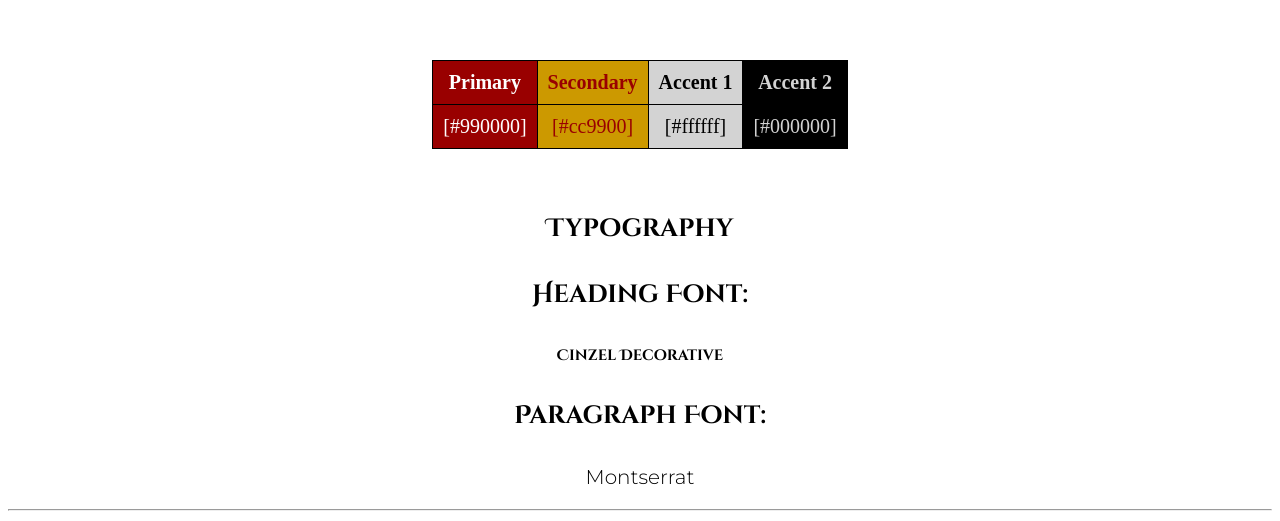
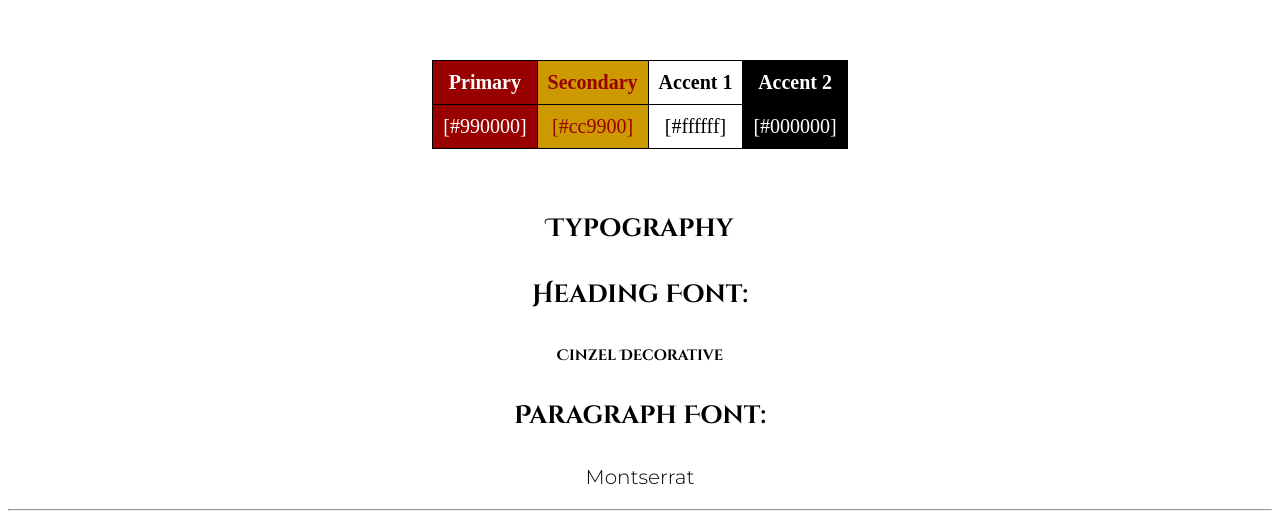
Before and after one commit to Alitares27/LamBus, a plain HTML site: page design.html in a window 1280 px wide. Shown: the part 279-800 px from the top of the page. Drawn offline with Linux system fonts and the light colour scheme.

Commit message:
updating

```diff
--- a/styles/design.css
+++ b/styles/design.css
@@ -52,11 +52,11 @@ table,th,td{
     color: #990000;
 }
 .accent1{
-    background: #D3D3D3;
+    background: #ffffff;
 }
 .accent2{
     background: #000000;
-    color: #D3D3D3;
+    color: #ffffff;
 }
 .typography h3, .typography h4{
     font-family: 'Cinzel Decorative', cursive;
```
